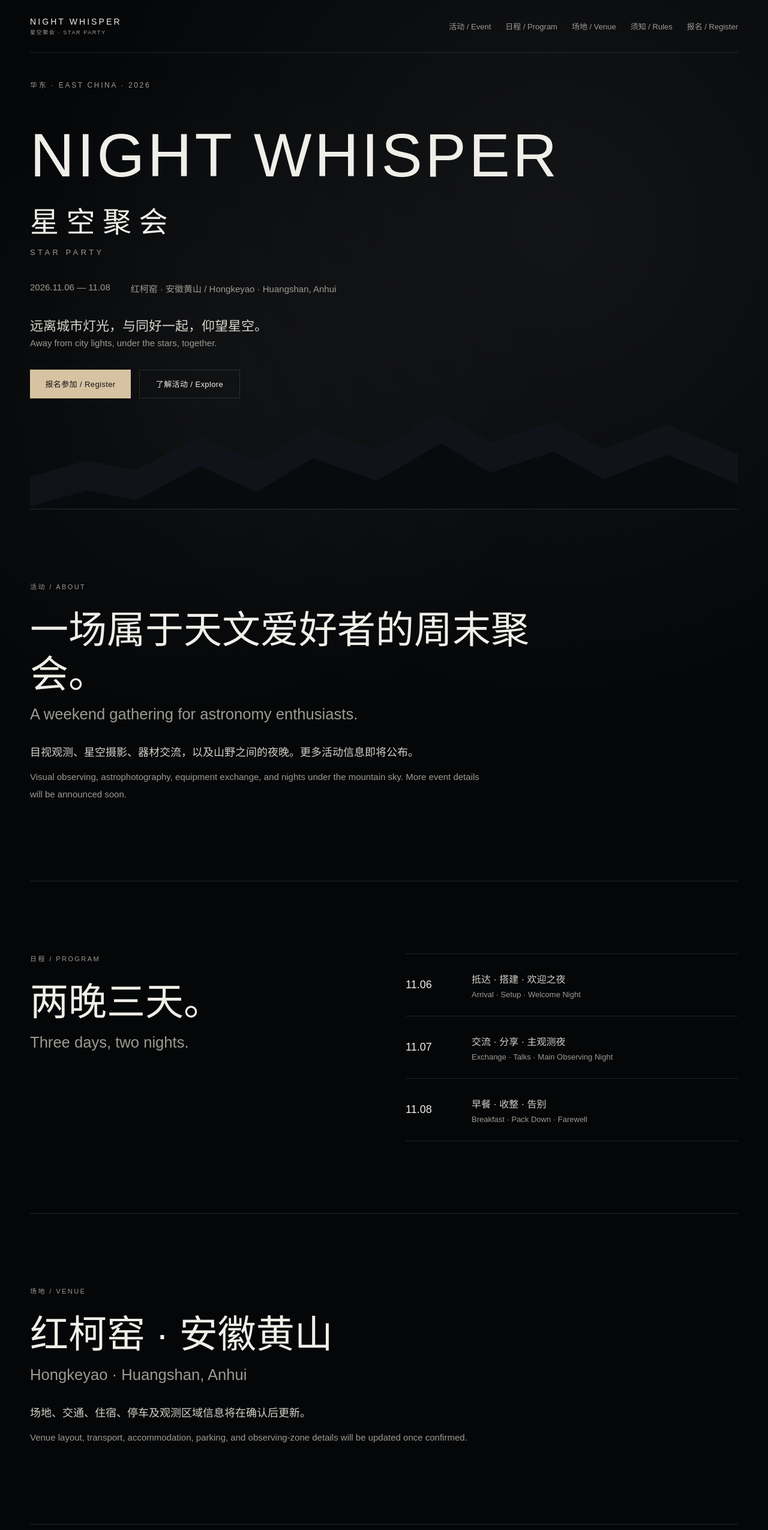
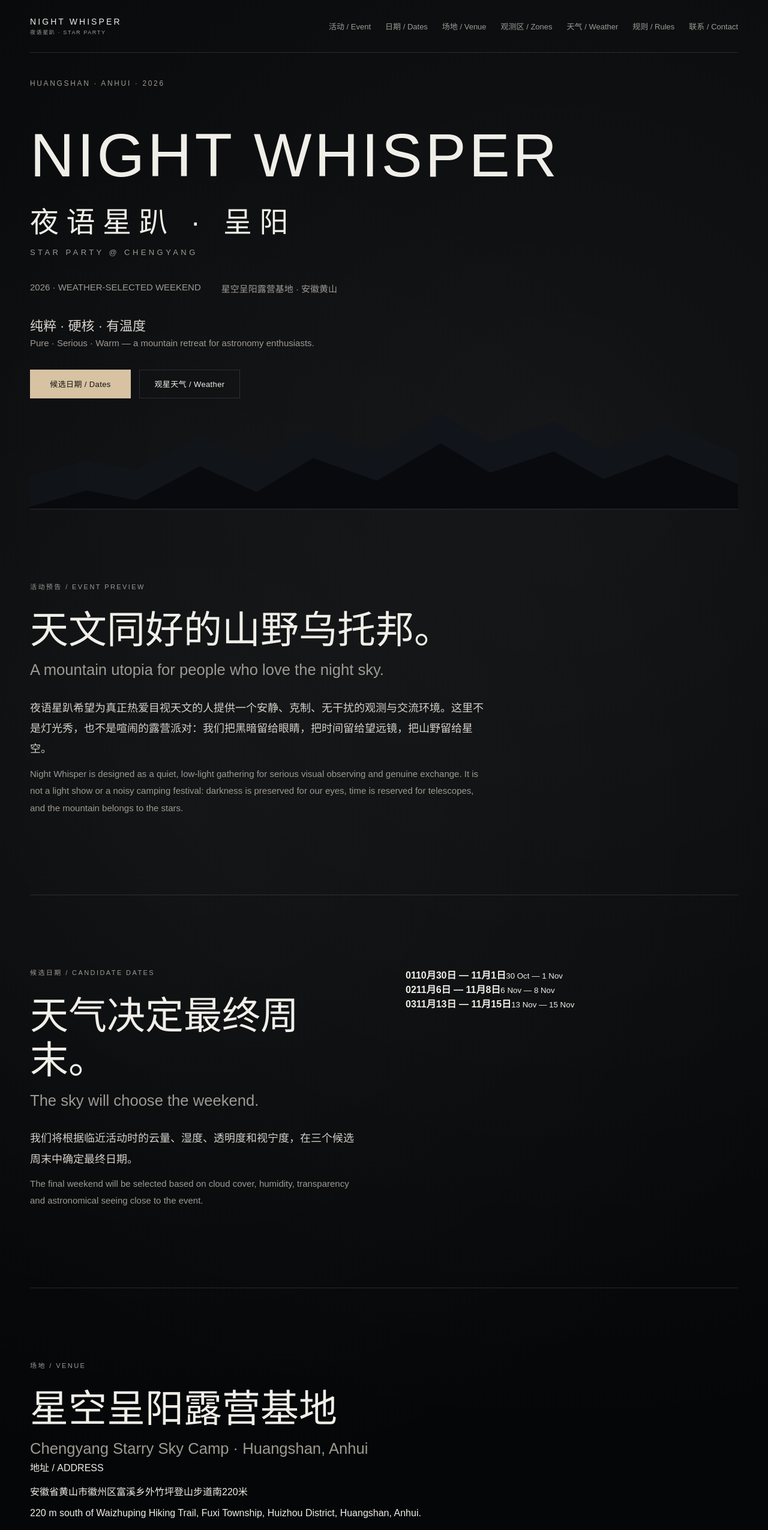
Before and after one commit to plumagao/Night-Whisper, a Next.js app: page / in a window 1280 px wide. Shown: the top 2550 px of the page at 60% size. Built offline with nearby package versions, Linux system fonts and the light colour scheme.

Commit message:
Enrich Night Whisper event content, venue, weather and observing rules

```diff
--- a/app/page.tsx
+++ b/app/page.tsx
@@ -1,18 +1,29 @@
 const navItems = [
   ["活动 / Event", "#about"],
-  ["日程 / Program", "#program"],
+  ["日期 / Dates", "#dates"],
   ["场地 / Venue", "#venue"],
-  ["须知 / Rules", "#rules"],
-  ["报名 / Register", "#register"],
+  ["观测区 / Zones", "#zones"],
+  ["天气 / Weather", "#weather"],
+  ["规则 / Rules", "#rules"],
+  ["联系 / Contact", "#contact"],
 ];
+
+const mapUrl =
+  "https://www.amap.com/search?query=%E6%98%9F%E7%A9%BA%E5%91%88%E9%98%B3%E9%9C%B2%E8%90%A5%E5%9F%BA%E5%9C%B0&city=%E9%BB%84%E5%B1%B1%E5%B8%82";
+
+const windyUrl =
+  "https://www.windy.com/?clouds";
+
+const meteoblueUrl =
+  "https://www.meteoblue.com/en/weather/outdoorsports/seeing/huangshan_china_1809858";
 
 export default function Home() {
   return (
     <main>
       <header className="nav shell">
-        <a className="brand" href="#">
+        <a className="brand" href="#top" aria-label="Night Whisper home">
           <span>NIGHT WHISPER</span>
-          <small>星空聚会 · STAR PARTY</small>
+          <small>夜语星趴 · STAR PARTY</small>
         </a>
 
         <nav>
@@ -22,27 +33,27 @@ export default function Home() {
         </nav>
       </header>
 
-      <section className="hero shell">
-        <div className="eyebrow">华东 · EAST CHINA · 2026</div>
+      <section id="top" className="hero shell">
+        <div className="eyebrow">HUANGSHAN · ANHUI · 2026</div>
 
         <div className="heroCopy">
           <h1>NIGHT WHISPER</h1>
-          <p className="cnTitle">星空聚会</p>
-          <p className="enTitle">STAR PARTY</p>
+          <p className="cnTitle">夜语星趴 · 呈阳</p>
+          <p className="enTitle">STAR PARTY @ CHENGYANG</p>
 
           <div className="eventMeta">
-            <span>2026.11.06 — 11.08</span>
-            <span>红柯窑 · 安徽黄山 / Hongkeyao · Huangshan, Anhui</span>
+            <span>2026 · WEATHER-SELECTED WEEKEND</span>
+            <span>星空呈阳露营基地 · 安徽黄山</span>
           </div>
 
           <div className="intro">
-            <p>远离城市灯光，与同好一起，仰望星空。</p>
-            <p>Away from city lights, under the stars, together.</p>
+            <p>纯粹 · 硬核 · 有温度</p>
+            <p>Pure · Serious · Warm — a mountain retreat for astronomy enthusiasts.</p>
           </div>
 
           <div className="heroActions">
-            <a className="button primary" href="#register">报名参加 / Register</a>
-            <a className="button ghost" href="#about">了解活动 / Explore</a>
+            <a className="button primary" href="#dates">候选日期 / Dates</a>
+            <a className="button ghost" href="#weather">观星天气 / Weather</a>
           </div>
         </div>
 
@@ -52,108 +63,224 @@ export default function Home() {
         </div>
       </section>
 
-      <section id="about" className="section shell">
-        <p className="sectionLabel">活动 / ABOUT</p>
+      <section id="about" className="section shell articleSection">
+        <p className="sectionLabel">活动预告 / EVENT PREVIEW</p>
         <div className="bilingualTitle">
-          <h2>一场属于天文爱好者的周末聚会。</h2>
-          <h3>A weekend gathering for astronomy enthusiasts.</h3>
+          <h2>天文同好的山野乌托邦。</h2>
+          <h3>A mountain utopia for people who love the night sky.</h3>
         </div>
-        <div className="bilingualText">
+        <div className="bilingualText wideText">
           <p>
-            目视观测、星空摄影、器材交流，以及山野之间的夜晚。更多活动信息即将公布。
+            夜语星趴希望为真正热爱目视天文的人提供一个安静、克制、无干扰的观测与交流环境。这里不是灯光秀，也不是喧闹的露营派对：我们把黑暗留给眼睛，把时间留给望远镜，把山野留给星空。
           </p>
           <p>
-            Visual observing, astrophotography, equipment exchange, and nights under the mountain sky.
-            More event details will be announced soon.
+            Night Whisper is designed as a quiet, low-light gathering for serious visual observing and genuine exchange. It is not a light show or a noisy camping festival: darkness is preserved for our eyes, time is reserved for telescopes, and the mountain belongs to the stars.
           </p>
         </div>
       </section>
 
-      <section id="program" className="section shell split">
+      <section id="dates" className="section shell split">
         <div>
-          <p className="sectionLabel">日程 / PROGRAM</p>
+          <p className="sectionLabel">候选日期 / CANDIDATE DATES</p>
           <div className="bilingualTitle">
-            <h2>两晚三天。</h2>
-            <h3>Three days, two nights.</h3>
+            <h2>天气决定最终周末。</h2>
+            <h3>The sky will choose the weekend.</h3>
+          </div>
+          <div className="bilingualText">
+            <p>我们将根据临近活动时的云量、湿度、透明度和视宁度，在三个候选周末中确定最终日期。</p>
+            <p>The final weekend will be selected based on cloud cover, humidity, transparency and astronomical seeing close to the event.</p>
           </div>
         </div>
 
-        <div className="program">
-          <div>
-            <strong>11.06</strong>
-            <span>
-              <b>抵达 · 搭建 · 欢迎之夜</b>
-              <small>Arrival · Setup · Welcome Night</small>
-            </span>
-          </div>
-          <div>
-            <strong>11.07</strong>
-            <span>
-              <b>交流 · 分享 · 主观测夜</b>
-              <small>Exchange · Talks · Main Observing Night</small>
-            </span>
-          </div>
-          <div>
-            <strong>11.08</strong>
-            <span>
-              <b>早餐 · 收整 · 告别</b>
-              <small>Breakfast · Pack Down · Farewell</small>
-            </span>
-          </div>
+        <div className="dateList">
+          <div><strong>01</strong><span><b>10月30日 — 11月1日</b><small>30 Oct — 1 Nov</small></span></div>
+          <div><strong>02</strong><span><b>11月6日 — 11月8日</b><small>6 Nov — 8 Nov</small></span></div>
+          <div><strong>03</strong><span><b>11月13日 — 11月15日</b><small>13 Nov — 15 Nov</small></span></div>
         </div>
       </section>
 
-      <section id="venue" className="section shell">
+      <section id="venue" className="section shell articleSection">
         <p className="sectionLabel">场地 / VENUE</p>
         <div className="bilingualTitle">
-          <h2>红柯窑 · 安徽黄山</h2>
-          <h3>Hongkeyao · Huangshan, Anhui</h3>
+          <h2>星空呈阳露营基地</h2>
+          <h3>Chengyang Starry Sky Camp · Huangshan, Anhui</h3>
         </div>
-        <div className="bilingualText">
-          <p>场地、交通、住宿、停车及观测区域信息将在确认后更新。</p>
-          <p>
-            Venue layout, transport, accommodation, parking, and observing-zone details will be updated once confirmed.
-          </p>
+
+        <div className="venueGrid">
+          <div className="infoBlock">
+            <span className="miniLabel">地址 / ADDRESS</span>
+            <p>安徽省黄山市徽州区富溪乡外竹坪登山步道南220米</p>
+            <p className="enCopy">220 m south of Waizhuping Hiking Trail, Fuxi Township, Huizhou District, Huangshan, Anhui.</p>
+            <a className="textLink" href={mapUrl} target="_blank" rel="noreferrer">高德地图查看 / Open in AMap ↗</a>
+          </div>
+
+          <div className="infoBlock">
+            <span className="miniLabel">交通 / GETTING THERE</span>
+            <p>自驾可直达星趴地点。乘高铁可在黄山北站或歙县北站下车，再打车约40–50分钟抵达。</p>
+            <p className="enCopy">Drive directly to the site, or arrive by high-speed rail at Huangshan North or Shexian North and continue by taxi for approximately 40–50 minutes.</p>
+          </div>
+        </div>
+
+        <div className="mapPanel">
+          <div>
+            <span className="miniLabel">地图 / MAP</span>
+            <h4>呈阳 · 外竹坪</h4>
+            <p>中国大陆访问优先使用高德地图。正式地图定位将与天气和光污染数据使用同一精确场地坐标。</p>
+            <p className="enCopy">AMap is used for mainland-China accessibility. The final map pin, weather and light-pollution data will share the same precise site coordinates.</p>
+          </div>
+          <a className="button ghost" href={mapUrl} target="_blank" rel="noreferrer">打开高德地图 / OPEN AMAP</a>
         </div>
       </section>
 
-      <section id="rules" className="section shell darkStatement">
-        <p className="sectionLabel">参与须知 / RULES</p>
-        <div className="bilingualTitle">
-          <h2>保护黑暗。</h2>
-          <h3>Protect the darkness.</h3>
+      <section id="stay" className="section shell split">
+        <div>
+          <p className="sectionLabel">住宿 / STAY</p>
+          <div className="bilingualTitle">
+            <h2>住在星空旁边。</h2>
+            <h3>Stay close to the observing field.</h3>
+          </div>
         </div>
-        <div className="bilingualText">
-          <p>保护黑暗，也是保护每一个人的星空。</p>
-          <p>Protecting darkness means protecting the night sky we share.</p>
+        <div className="facts">
+          <div><strong>7</strong><p>酒店标间参考价约 ¥500 / 间<br/><small>Hotel twin rooms, around ¥500 per room</small></p></div>
+          <div><strong>20</strong><p>帐篷露营位<br/><small>Camping pitches</small></p></div>
+          <div><strong>¥80</strong><p>营地提供帐篷，含早餐<br/><small>Camp tent, breakfast included</small></p></div>
+          <div><strong>¥50</strong><p>自带帐篷<br/><small>Bring your own tent</small></p></div>
+          <div><strong>20 min</strong><p>山下民宿车程参考<br/><small>Approx. drive to nearby guesthouses</small></p></div>
+          <div><strong>CAR</strong><p>也可以睡车上<br/><small>Sleeping in your vehicle is also an option</small></p></div>
         </div>
       </section>
 
-      <section id="register" className="section shell register">
-        <p className="sectionLabel">报名 / REGISTER</p>
+      <section id="zones" className="section shell articleSection">
+        <p className="sectionLabel">观测区域 / OBSERVING ZONES</p>
         <div className="bilingualTitle">
-          <h2>报名即将开放。</h2>
-          <h3>Registration coming soon.</h3>
+          <h2>两个区域，共享同一片黑暗。</h2>
+          <h3>Two observing areas. One dark sky.</h3>
+        </div>
+
+        <div className="zoneGrid">
+          <article className="zoneCard privateZone">
+            <span>PRIVATE OBSERVING FIELD</span>
+            <h4>爱好者专用观测区</h4>
+            <p>面向携带天文目视器材的爱好者。这里以安静、暗适应和尽量少的人员流动为原则，为长时间目视观测和器材交流保留一个真正纯粹的环境。</p>
+            <p className="enCopy">Reserved for participants bringing visual astronomy equipment, with minimal movement and strict dark adaptation for uninterrupted observing and equipment exchange.</p>
+            <div className="photoPlaceholder">PRIVATE FIELD PHOTO · 已提供原图，待接入媒体文件</div>
+          </article>
+
+          <article className="zoneCard publicZone">
+            <span>PUBLIC OBSERVING AREA</span>
+            <h4>公众开放观测区</h4>
+            <p>无自带目视器材的报名者、希望体验望远镜的家属及新手在公众区参与。组织方提供20英寸 Dobsonian 望远镜，并安排观星向导讲解。</p>
+            <p className="enCopy">Participants without their own visual equipment, accompanying family members and beginners join the public area, supported by a 20-inch Dobsonian telescope and a dedicated sky guide.</p>
+            <div className="dobsonNote"><strong>20″ DOBSONIAN</strong><small>Public observing telescope · 公众观测望远镜</small></div>
+            <div className="photoPlaceholder">PUBLIC FIELD + 20″ DOBSON PHOTOS · 已提供原图，待接入媒体文件</div>
+          </article>
+        </div>
+      </section>
+
+      <section id="weather" className="section shell weatherSection">
+        <p className="sectionLabel">观星天气 / ASTRONOMY WEATHER</p>
+        <div className="bilingualTitle">
+          <h2>不是“会不会下雨”，而是“今晚值不值得架镜”。</h2>
+          <h3>Not just “will it rain?” — but “is tonight worth setting up?”</h3>
+        </div>
+        <div className="bilingualText wideText">
+          <p>天气模块将以星空呈阳露营基地的精确坐标为中心，重点关注真正影响天文观测的指标。</p>
+          <p>The weather module is designed around the exact campsite coordinates and the conditions that actually matter for astronomical observing.</p>
+        </div>
+
+        <div className="weatherGrid">
+          {[
+            ["温度", "Temperature"],
+            ["湿度", "Humidity"],
+            ["低云", "Low Cloud"],
+            ["中云", "Mid Cloud"],
+            ["高云", "High Cloud"],
+            ["透明度", "Transparency"],
+            ["视宁度", "Seeing"],
+            ["风速", "Wind"],
+            ["降水", "Precipitation"],
+            ["月相", "Moon"],
+            ["光污染", "Light Pollution"],
+          ].map(([cn, en]) => (
+            <div key={en}><b>{cn}</b><small>{en}</small></div>
+          ))}
+        </div>
+
+        <div className="sourceRow">
+          <div>
+            <span className="miniLabel">预报来源 / FORECAST SOURCES</span>
+            <p>Windy 用于天气、湿度和分层云量；meteoblue Astronomy Seeing 用于天文视宁度等专业指标。透明度将作为综合观测指标单独呈现，光污染作为场地长期属性独立显示。</p>
+            <p className="enCopy">Windy is used for weather, humidity and layered cloud cover; meteoblue Astronomy Seeing provides astronomy-specific seeing guidance. Transparency will be presented as a separate observing index, while light pollution is treated as a longer-term site characteristic.</p>
+          </div>
+          <div className="sourceButtons">
+            <a className="button ghost" href={windyUrl} target="_blank" rel="noreferrer">Windy ↗</a>
+            <a className="button ghost" href={meteoblueUrl} target="_blank" rel="noreferrer">meteoblue ↗</a>
+          </div>
+        </div>
+
+        <p className="weatherStatus">LIVE DATA API · 即将接入 / COMING NEXT</p>
+      </section>
+
+      <section id="rules" className="section shell darkStatement">
+        <p className="sectionLabel">星趴规定 / RULES</p>
+        <div className="bilingualTitle">
+          <h2>保护黑暗，也是保护每一个人的星空。</h2>
+          <h3>Protect the darkness. Protect everyone’s night sky.</h3>
+        </div>
+
+        <div className="rulesList">
+          <div className="rule">
+            <strong>01</strong>
+            <div>
+              <h4>目视器材与分区 / Visual equipment & zoning</h4>
+              <p>目视天文爱好者参加须携带天文目视器材。无目视器材的报名者，以及希望体验他人望远镜的家属，请在划定的公众区参与组织方提供的20英寸 Dobsonian 望远镜观测，并由专门的观星向导讲解。公众体验服务费为每人50元。</p>
+              <p className="enCopy">Visual observers should bring their own visual astronomy equipment. Participants without equipment and accompanying family members wishing to experience telescope observing should use the designated public area, where a 20-inch Dobsonian and a dedicated sky guide are provided. Public observing service fee: ¥50 per person.</p>
+              <p className="ruleReason">这一规定旨在为目视爱好者提供无打扰的纯观测交流环境，同时满足新手及家属的体验需求。</p>
+            </div>
+          </div>
+
+          <div className="rule">
+            <strong>02</strong>
+            <div>
+              <h4>严格暗夜纪律 / Strict dark-sky discipline</h4>
+              <p>星趴期间夜晚关闭车辆大灯。不要使用非红光手电，不要使用手机手电功能，并尽可能减少夜间车辆活动。</p>
+              <p className="enCopy">At night, vehicle headlights must remain off. Do not use non-red flashlights or phone flashlights, and keep vehicle movement to an absolute minimum.</p>
+            </div>
+          </div>
+        </div>
+
+        <p className="agreement">报名即视为同意严格遵守以上规则。 / Registration constitutes agreement to follow these rules strictly.</p>
+      </section>
+
+      <section id="contact" className="section shell register">
+        <p className="sectionLabel">联系与报名 / CONTACT & REGISTRATION</p>
+        <div className="bilingualTitle">
+          <h2>报名与微信联系方式即将公布。</h2>
+          <h3>Registration and WeChat contact details coming soon.</h3>
         </div>
         <div className="bilingualText">
-          <p>正式报名入口将在活动信息确认后开放。</p>
-          <p>The registration link will open once the event details are confirmed.</p>
+          <p>如有问题，可通过即将公布的微信联系方式与组织方联系。</p>
+          <p>Questions can be directed to the organizer through the WeChat contact to be published here.</p>
         </div>
-        <a className="button disabled" href="#" aria-disabled="true">
-          即将开放 / COMING SOON
-        </a>
+        <span className="button disabled">即将开放 / COMING SOON</span>
       </section>
 
       <footer className="footer shell">
         <div>
           <strong>NIGHT WHISPER</strong>
-          <span>星空聚会 · STAR PARTY</span>
+          <span>夜语星趴 · STAR PARTY</span>
         </div>
         <div>
-          <span>2026.11.06 — 11.08</span>
+          <span>CHENGYANG · HUANGSHAN · 2026</span>
           <span>nightwhisper.cc</span>
         </div>
       </footer>
+
+      <a className="weatherDock" href="#weather">
+        <span>☁︎</span>
+        <b>查看观星天气</b>
+        <small>CHECK STARGAZING WEATHER</small>
+      </a>
     </main>
   );
 }
```
